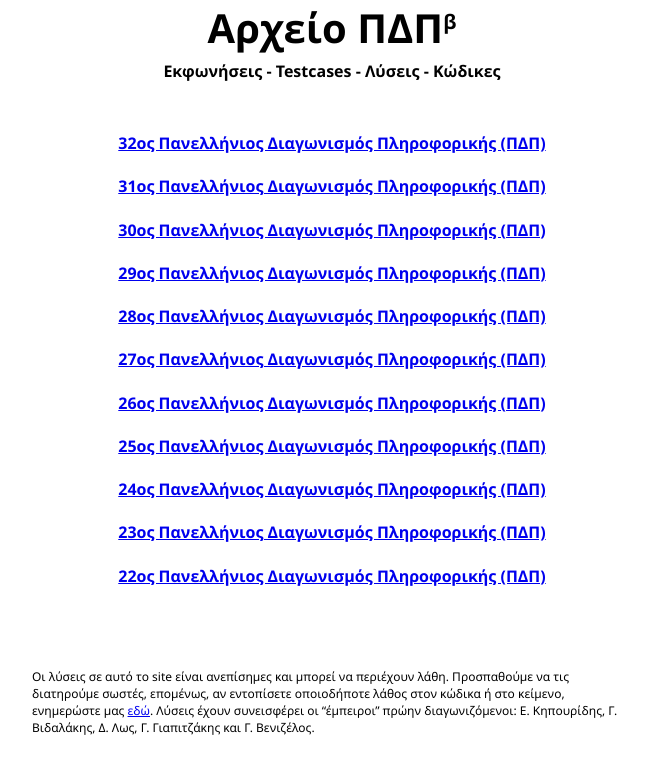
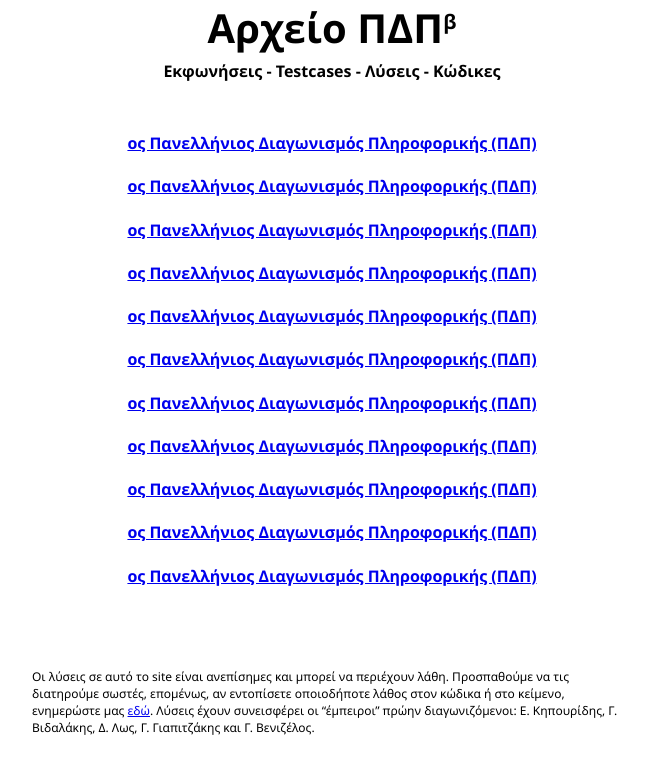
Before and after one commit to pdp-archive/pdp-archive.github.io, a Jekyll site: the page built from index.html, in a window 1280 px wide. Shown: the top 774 px of the page, without its empty margins (308-956 px from the left). Built offline with Jekyll 4.4.1, drawn with Linux system fonts in a browser that asks for light colours.

Commit message:
Changes to the way the title of the contest is obtained

```diff
--- a/_layouts/post.html
+++ b/_layouts/post.html
@@ -13,7 +13,7 @@
 {% endunless %}
 <div class="main-content">
   <div id="post">
-    <h1 class="title">{{ page.title }}</h1>
+    <h1 class="title">{{ page.contest_no }}ος Πανελλήνιος Διαγωνισμός Πληροφορικής (ΠΔΠ)</h1>
     {{ content }}
   </div>
 </div>
--- a/index.html
+++ b/index.html
@@ -15,10 +15,10 @@
     {% for collection in site.collections reversed %}
 	  {% if collection.label != "posts" %}
 	    {% for post in site.[collection.label] %}
-          {% if post.tags contains "summary" %}
+          {% if post.layout == "summary" %}
         <article>
           <h4 class="title">
-            <a href="{{ post.url }}">{{ post.title }}</a>
+            <a href="{{ post.url }}">{{ post.contest_no }}ος Πανελλήνιος Διαγωνισμός Πληροφορικής (ΠΔΠ)</a>
           </h4>
         </article>
 		  {% endif %}
```
